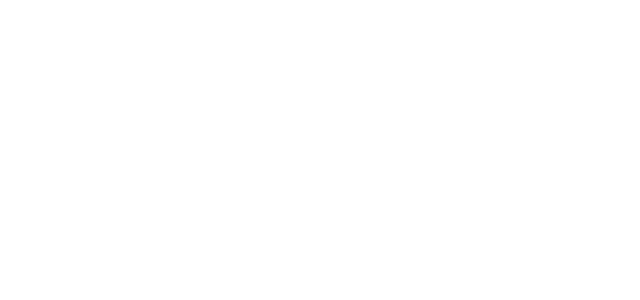
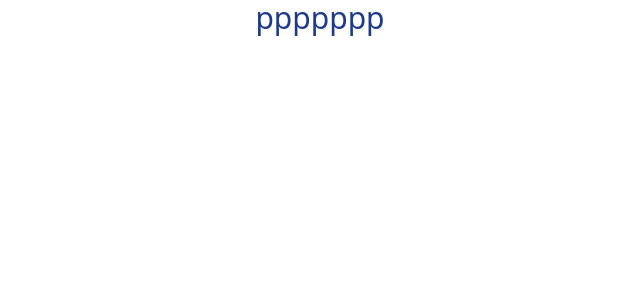
Before and after one commit to Qreamville/Dees-Estate, a React (Create React App) app: page / in a window 1280 px wide. Shown: the top 300 px of the page, without its empty margins (320-960 px from the left). Built offline with nearby package versions, Linux system fonts and the light colour scheme.

Commit message:
Create navbar.jsx

```diff
--- a/public/index.html
+++ b/public/index.html
@@ -10,34 +10,11 @@
       content="Web site created using create-react-app"
     />
     <link rel="apple-touch-icon" href="%PUBLIC_URL%/logo192.png" />
-    <!--
-      manifest.json provides metadata used when your web app is installed on a
-      user's mobile device or desktop. See https://developers.google.com/web/fundamentals/web-app-manifest/
-    -->
     <link rel="manifest" href="%PUBLIC_URL%/manifest.json" />
-    <!--
-      Notice the use of %PUBLIC_URL% in the tags above.
-      It will be replaced with the URL of the `public` folder during the build.
-      Only files inside the `public` folder can be referenced from the HTML.
-
-      Unlike "/favicon.ico" or "favicon.ico", "%PUBLIC_URL%/favicon.ico" will
-      work correctly both with client-side routing and a non-root public URL.
-      Learn how to configure a non-root public URL by running `npm run build`.
-    -->
-    <title>React App</title>
+    <title>Nolly-Flix</title>
   </head>
   <body>
     <noscript>You need to enable JavaScript to run this app.</noscript>
     <div id="root"></div>
-    <!--
-      This HTML file is a template.
-      If you open it directly in the browser, you will see an empty page.
-
-      You can add webfonts, meta tags, or analytics to this file.
-      The build step will place the bundled scripts into the <body> tag.
-
-      To begin the development, run `npm start` or `yarn start`.
-      To create a production bundle, use `npm run build` or `yarn build`.
-    -->
   </body>
 </html>
--- a/src/App.js
+++ b/src/App.js
@@ -1,6 +1,7 @@
 function App() {
   return (
-    <div className="App">
+    <div className="App flex justify-center align-middle container">
+      <p className="text-blue-900 text-3xl">ppppppp</p>
     </div>
   );
 }
--- /dev/null
+++ b/src/components/Navabr.jsx
@@ -0,0 +1,7 @@
+import React from "react";
+
+const Navabr = () => {
+  return <div>Navabr</div>;
+};
+
+export default Navabr;
```
